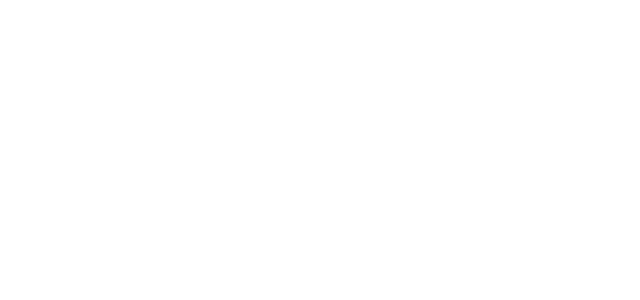
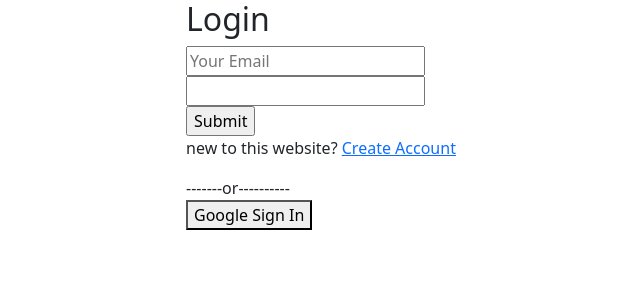
Before and after one commit to bannadas/health-care-website-assignment, a React (Create React App) app: page /login in a window 1280 px wide. Shown: the top 300 px of the page, without its empty margins (319-959 px from the left). Built offline with nearby package versions, Linux system fonts and the light colour scheme.

Commit message:
login and reg form added

```diff
--- a/src/App.js
+++ b/src/App.js
@@ -14,6 +14,7 @@ import Home from "./pages/Home/Home";
 import ServiceDetail from "./ServiceDetail/ServiceDetail";
 import About from "./AboutUs/About";
 import Login from "./Login/Login";
+import Register from "./Register/Register";
 
 
 function App() {
@@ -33,9 +34,12 @@ function App() {
           <Route path="/about">
             <About></About>
           </Route>
-          {/* <Route path="/login">
+          <Route path="/login">
             <Login></Login>
-          </Route> */}
+          </Route>
+          <Route path="/register">
+            <Register></Register>
+          </Route>
         </Switch>
       </Router>
 
--- /dev/null
+++ b/src/Login/Login.css
@@ -0,0 +1,5 @@
+.login-form{
+    display: flex;
+    justify-content: center;
+    align-items: center;
+}
--- a/src/Login/Login.js
+++ b/src/Login/Login.js
@@ -0,0 +1,28 @@
+import React from 'react';
+import { Link } from 'react-router-dom';
+import './Login.css'
+
+const Login = () => {
+    return (
+        <div className="login-form">
+            <div>
+                <h2>Login</h2>
+                <form>
+                    <input type="email" name="" id="" placeholder="Your Email" />
+                    <br />
+                    <input type="password" name="" id="" />
+                    <br />
+                    <input type="submit" value="Submit" />
+                </form>
+                <p>new to this website? <Link to="/register">Create Account</Link></p>
+                <div>-------or----------</div>
+                <button
+                    className="btn-regular"
+
+                >Google Sign In</button>
+            </div>
+        </div>
+    );
+};
+
+export default Login;
--- /dev/null
+++ b/src/Register/Register.js
@@ -0,0 +1,26 @@
+import React from 'react';
+import { Link } from 'react-router-dom';
+
+const Register = () => {
+    return (
+        <div className="login-form">
+            <div>
+                <h2>Register: Create Account</h2>
+                <form onSubmit="">
+                    <input type="email" name="" id="" placeholder="Your Email" />
+                    <br />
+                    <input type="password" name="" id="" placeholder="Your Password" />
+                    <br />
+                    <input type="password" name="" id="" placeholder="Re-enter Password" />
+                    <br />
+                    <input type="submit" value="Submit" />
+                </form>
+                <p>Already have an account? <Link to="/login">Login</Link></p>
+                <div>----------or-------------</div>
+                <button className="btn-regular">Google Sign In</button>
+            </div>
+        </div>
+    );
+};
+
+export default Register;
--- a/src/pages/NavigationBar/NavigationBar.js
+++ b/src/pages/NavigationBar/NavigationBar.js
@@ -18,6 +18,7 @@ const NavigationBar = () => {
                     <Nav.Link as={HashLink} to="/home">Home</Nav.Link>
 
                     <Nav.Link as={HashLink} to="/about">About Us</Nav.Link>
+                    <Nav.Link as={HashLink} to="/login">Log In</Nav.Link>
 
 
                 </Navbar.Collapse>
```
Also changed, not shown: src/Register/Register.css (added).
